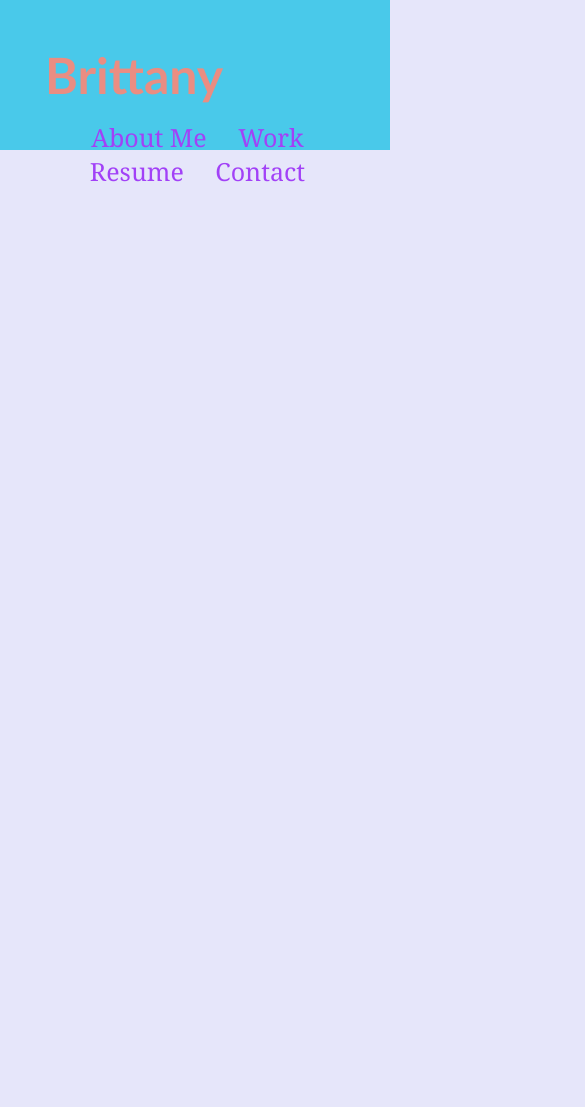
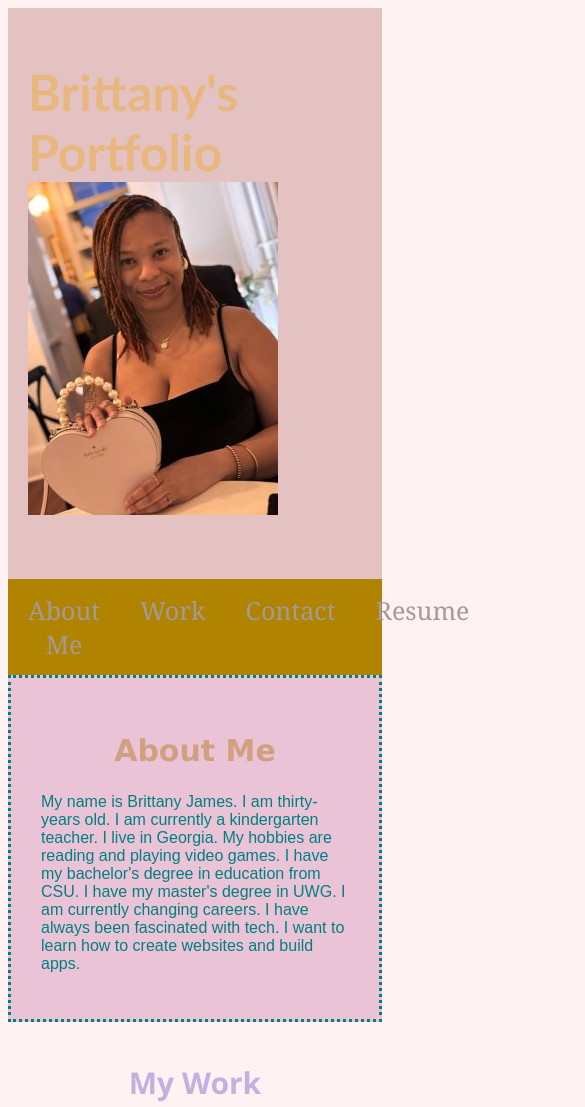
Before and after one commit to BrittShakier/My-Portfolio, a plain HTML site: page index.html in a window 390 px wide. Shown: the top 1107 px of the page, 585 px wide, since content can reach past the window. Before the commit the page ends 844 px from the top, so only its background shows below. Drawn offline with Linux system fonts and the light colour scheme.

Commit message:
Updated code

```diff
--- a/assests/css/style.css
+++ b/assests/css/style.css
@@ -1,31 +1,79 @@
-* {
-    box-sizing: border-box;
-    padding: 0;
-    margin: 0;
+
+body{  background-color:#FEF2F2;}
+
+header {
+    padding: 20px;
+    background-color: #E4C2C1;
+     text-align:justify;}
+
+header h1 { color:#b6666f;
+   font-family: 'Trebuchet MS', 'Lucida Sans Unicode', 'Lucida Grande', 'Lucida Sans', Arial, sans-serif;
+font-size: 50px;}
+
+nav {
+    font-family: Georgia, 'Times New Roman', Times, serif;
+    font-size: 25px;
+    display:flex;
+    background-color:#B08401;
+  }
+
+nav a {
+  color:#F53163;
+  padding: 14px 20px;
+  text-align: center;
+text-decoration:none;}
+
+ h2 {color:#D1A080;
+font-family: Verdana, Geneva, Tahoma, sans-serif;
+font-size: 30px;
+text-align: center;
 }
 
-body{  background-color: lavender;}
+ .info {padding:30px;
+  color:teal;
+  font-family: Arial, Helvetica, sans-serif;
+  background-color: rgb(234, 195, 215);
+  border-style: dotted;}
 
-.header {
-    padding: 45px;
-    text-align:center;
-    background-color: rgb(73, 201, 234);
-    font-size: 30px;
-  }
 
-h1 { color:rgb(234, 141, 130); font-family: 'Trebuchet MS', 'Lucida Sans Unicode', 'Lucida Grande', 'Lucida Sans', Arial, sans-serif;
-font-size: 50px; text-align: left;}
+  .work h3{color: rgb(194, 176, 225);
+    font-family: 'Segoe UI', Tahoma, Geneva, Verdana, sans-serif;
+    font-size: 30px; text-align: center;}
 
-nav {padding-top: 15px;
-    margin-right: 20px;
-    float: right;
-    font-family: Georgia, 'Times New Roman', Times, serif;
-    font-size: 25px;
-    color:rgb(162, 65, 247);}
+.work {
+  padding: 10px;
+  text-align: center;
+  border-style:hidden;
+  border-width: 1px;}
 
-ul{list-style: none; }
+  .project , .game , .puzzle , .weather, .calculator {font-family: Impact, Haettenschweiler, 'Arial Narrow Bold', sans-serif;
+  font-size:30px;
+  text-align:center;
+  color: #686868;}
 
-li
-{
-  display: inline-block;
- margin-left: 25px;}
+  .project a , .game a , .puzzle a , .weather a , .calculator a {text-decoration: none;
+    color: #686868;}
+
+  .contact h4 {color: rgb(156, 223, 174);
+    font-family: 'Segoe UI', Tahoma, Geneva, Verdana, sans-serif;
+    font-size: 40px; text-align: center;}
+
+ .contact p { font-family: Cambria, Cochin, Georgia, Times, 'Times New Roman', serif;
+color:#D1A080; font-size: 30px;text-align: center;}
+
+
+@media screen and (max-width: 700px) {
+  header h1 {
+    color: rgba(235, 172, 55, 0.484);
+
+  }}
+
+  @media screen and (max-width: 600px){
+    nav a  {
+      color: #a39a9b;
+    }}
+    @media screen and (max-width: 500px) {
+      .contact p {
+        color: rgba(138, 142, 223, 0.484);
+
+      }}
--- a/index.html
+++ b/index.html
@@ -3,26 +3,52 @@
 
 <head>
     <meta charset="UTF-8" />
+    <meta name="viewport" content="width=device-width, initial-scale=1" />
     <link rel="stylesheet" href="assests\css\style.css">
-    <title>Brittany Portfolio</title>
+    <title>Brittany's Portfolio</title>
 </head>
 
 <body>
-    <div class="header">
+    <!-- Header -->
     <header>
-        <h1>Brittany</h1>
+        <h1>Brittany's Portfolio <img src="assests/images/Photo.jpg" alt="Picture of Me"> </h1>
         </header>
 
+        <!-- Nav -->
         <nav>
-            <ul>
-                <li> About Me</li>
-                <li>Work</li>
-                <li>Resume</li>
-                <li>Contact</li>
-            </ul>
+            <a href="#info">About Me</a>
+            <a href="#work">Work</a>
+            <a href="#contact">Contact</a>
+            <a href="https://docs.google.com/document/d/1d_q89FqwNLLk4lnIkIiC_ijnPH4hjYwc/edit?usp=sharing&ouid=107398337429035763187&rtpof=true&sd=true">Resume</a>
         </nav>
-    </header>
-    </div>
-    <section></section>
+
+        <!-- Main -->
+    <section id="info"  class="info">
+        <h2>About Me</h2>
+        <p> My name is Brittany James. I am thirty-years old. I am currently a kindergarten teacher. I live in Georgia. My hobbies are reading and playing video games.
+            I have my bachelor's degree in education from CSU. I have my master's degree in UWG. I am currently changing careers. I have always been fascinated with tech.
+            I want to learn how to create websites and build apps.
+        </p>
+    </section>
+    <section id="work" class="work">
+        <h3> My Work </h3>
+    <section class="project"> <a href="https://brittshakier.github.io/semantic-refactoring/"> Project  <img src="assests/images/semantic refactoring.jpg" alt="Horiseon Website"> </a></section>
+    <section class="calculator"> <a href="https://brittshakier.github.io/AppPlaceholder/">  Calculator  <img src="assests/images/calculator.jpg" alt="Calculator"> </a></section>
+    <section class="puzzle"> <a href="https://brittshakier.github.io/AppPlaceholder/"> Puzzle <img src="assests/images/puzzle.png" alt="Puzzle"> </a></section>
+    <section class="game"> <a href="https://brittshakier.github.io/AppPlaceholder/">Game <img src="assests/images/game.png" alt="Game Controller"> </a> </section>
+    <section class="weather"> <a href="https://brittshakier.github.io/AppPlaceholder/"> Weather  <img src="assests/images/weather.png" alt="Weather App"> </a> </section>
+    </section>
+
+    <section id="contact" class="contact">
+        <h4>Contact</h4>
+        <p>britjames7@gmail.com</p>
+        <p>3345401635</p>
+        <p><a href="https://www.linkedin.com/in/brittany-james-1319b42b6/">LinkedIN</a></p>
+        <p><a href="https://github.com/BrittShakier?tab=repositories">GitHub </a></p>
+
+    </section>
+    <footer>
+
+    </footer>
 </body>
 </html>
```
Also changed, not shown: assests/images/Photo.jpg (added), assests/images/calculator.jpg (added), assests/images/game.png (added), assests/images/puzzle.png (added), assests/images/semantic refactoring.jpg (added), assests/images/weather.png (added).
